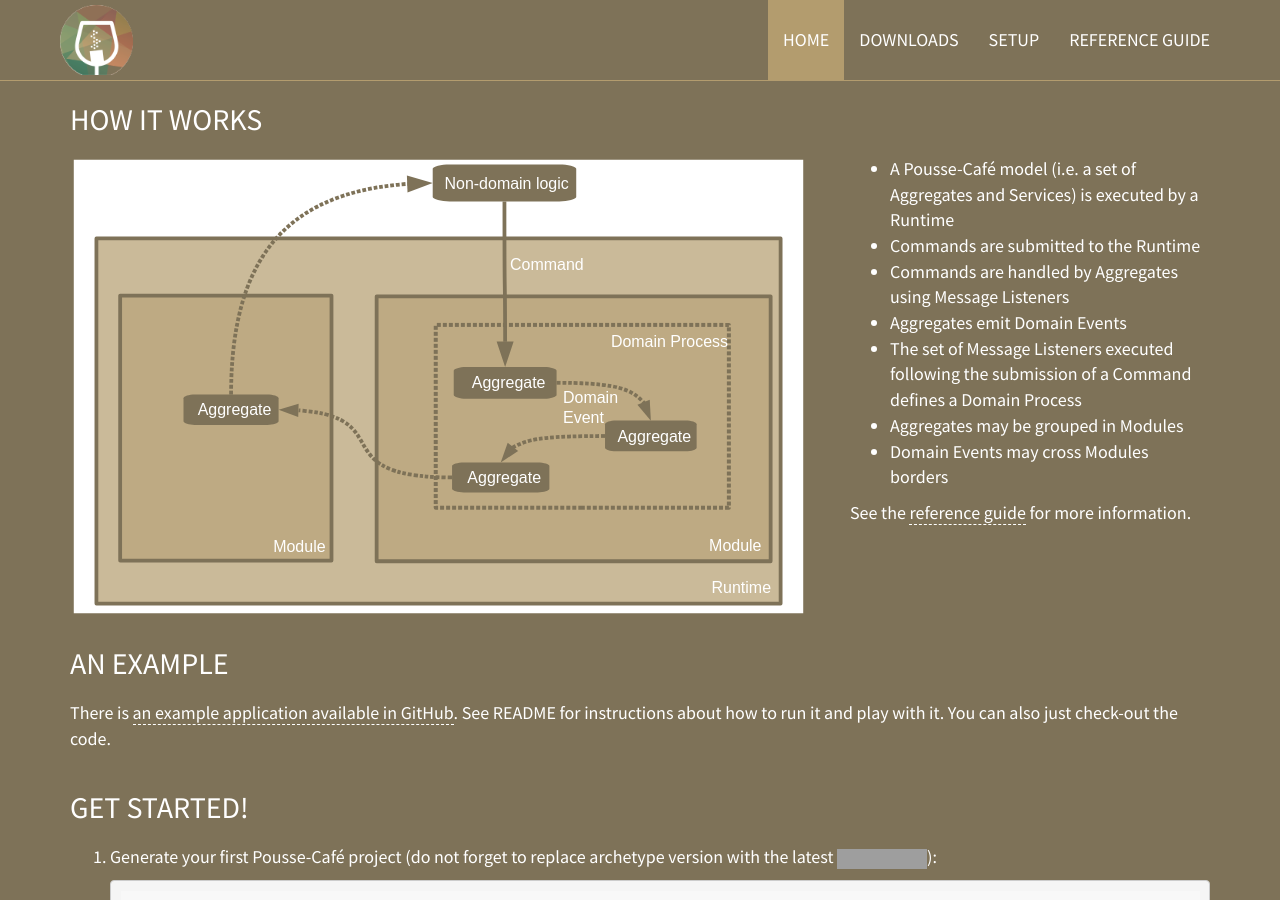
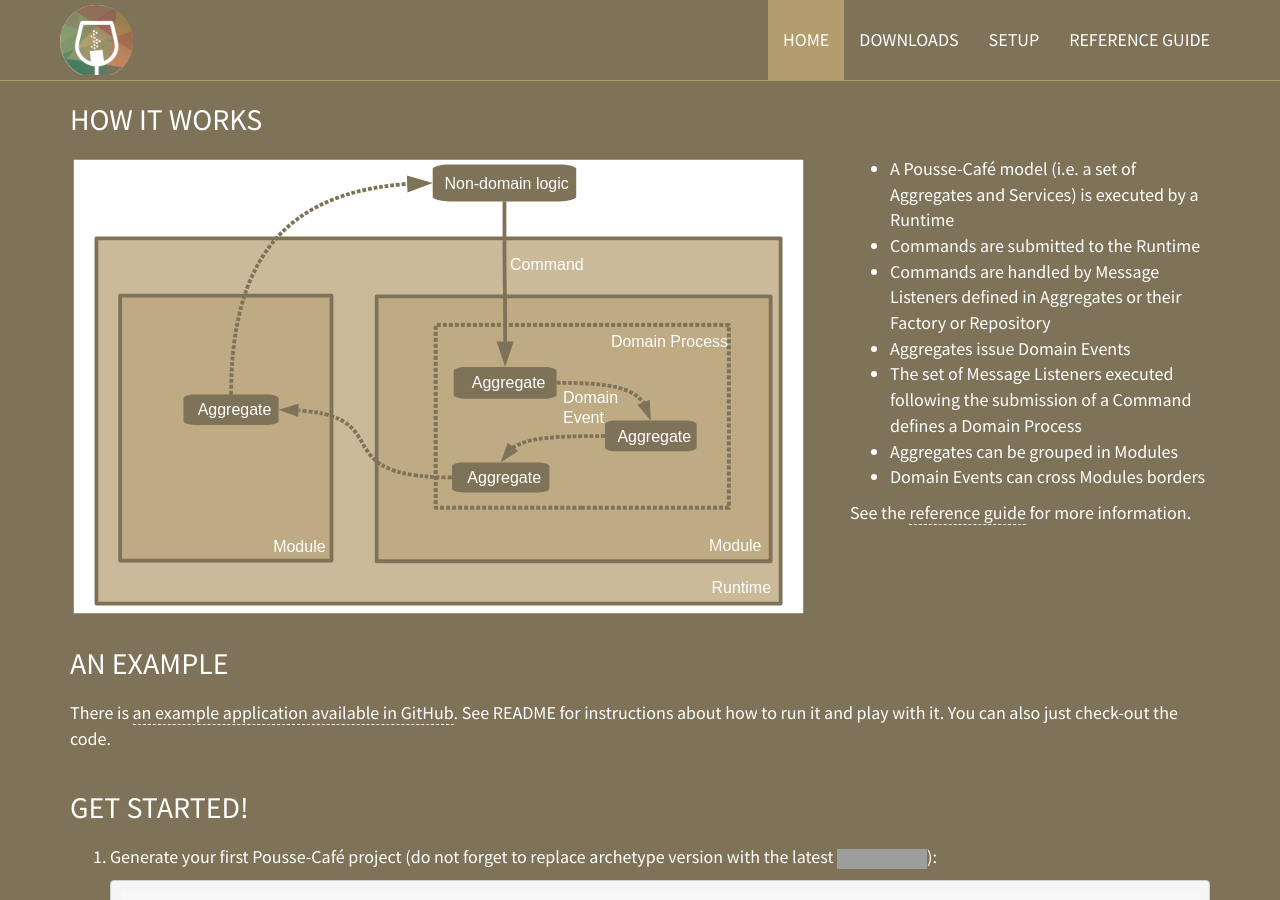
Before and after one commit to pousse-cafe/pousse-cafe.github.io, a Jekyll site: the page built from index.html, in a window 1280 px wide and 900 px high, scrolled down 449 px. Built offline with Jekyll 4.4.1, drawn with Linux system fonts in a browser that asks for light colours; grey boxes are pictures that could not be loaded.

Commit message:
Improve how it works section.

```diff
--- a/index.html
+++ b/index.html
@@ -57,11 +57,11 @@
           <ul>
             <li>A Pousse-Café model (i.e. a set of Aggregates and Services) is executed by a Runtime</li>
             <li>Commands are submitted to the Runtime</li>
-            <li>Commands are handled by Aggregates using Message Listeners</li>
-            <li>Aggregates emit Domain Events</li>
+            <li>Commands are handled by Message Listeners defined in Aggregates or their Factory or Repository</li>
+            <li>Aggregates issue Domain Events</li>
             <li>The set of Message Listeners executed following the submission of a Command defines a Domain Process</li>
-            <li>Aggregates may be grouped in Modules</li>
-            <li>Domain Events may cross Modules borders</li>
+            <li>Aggregates can be grouped in Modules</li>
+            <li>Domain Events can cross Modules borders</li>
           </ul>
           <p>See the <a href="/doc/reference-guide">reference guide</a> for more information.</p>
         </div>
```
